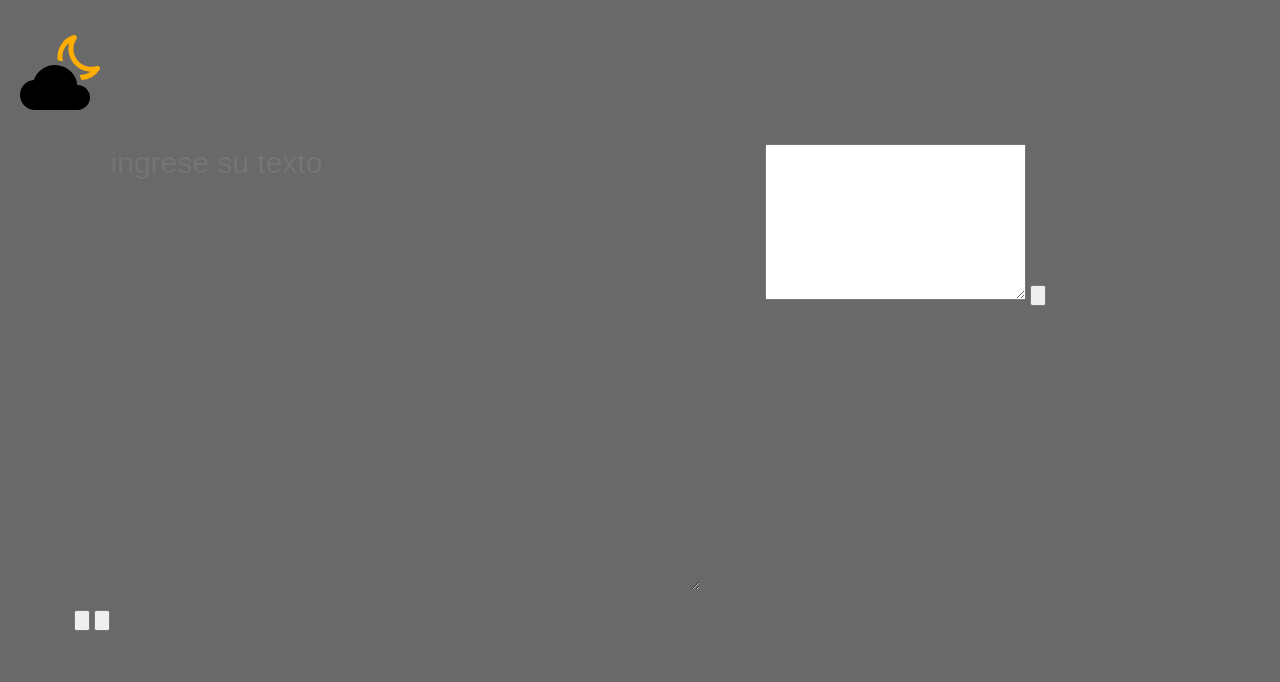
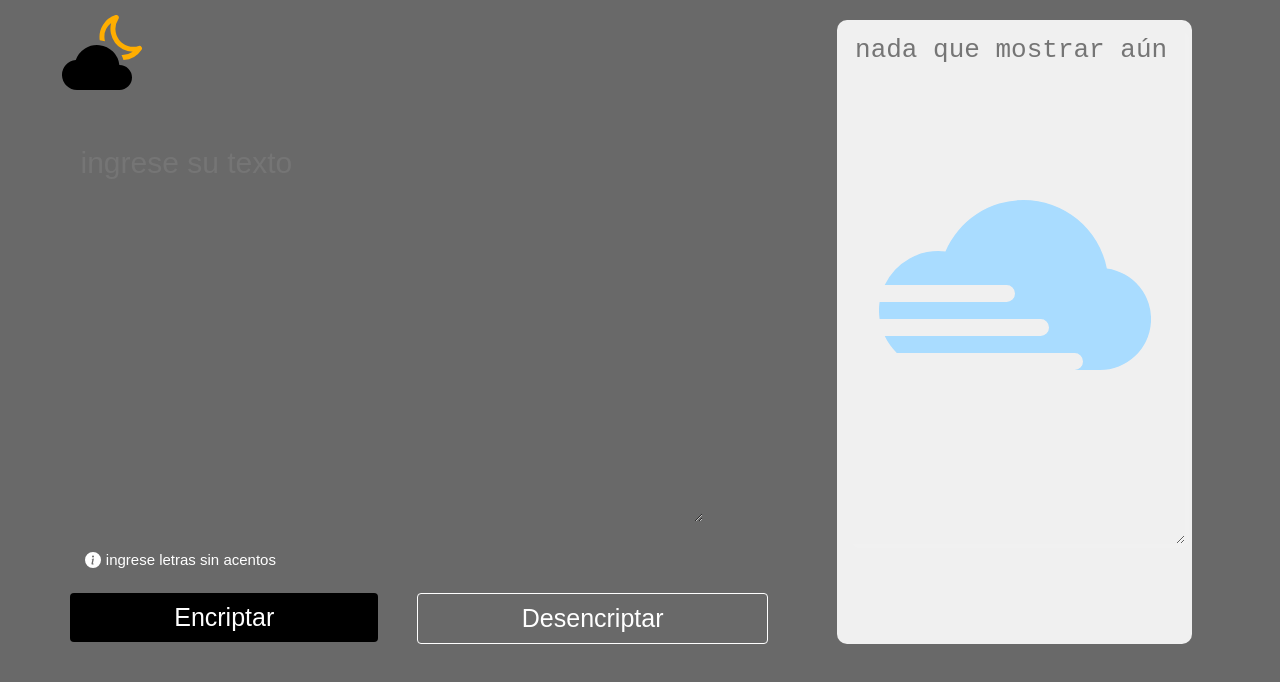
Before and after one commit to Chisrra/Encriptador-de-texto-Alura-Challenges-ONE, a plain HTML site: page index.html in a window 1280 px wide. Drawn offline with Linux system fonts and the light colour scheme.

Commit message:
Challenge complete

```diff
--- a/index.css
+++ b/index.css
@@ -1,16 +1,26 @@
-html, body {
+html,
+body {
     height: 100%;
     margin: 0;
     padding: 0;
-    background-color: #696969 ;
+    background-color: #696969;
     color: white;
-  }
+    font-family: Arial, Helvetica, sans-serif;
+}
 
 .contenedor-flex {
     display: flex;
-    width: 90%;
+    width: 95%;
     margin: 0px auto;
     padding-left: 20px;
+}
+
+.flex {
+    display: flex;
+}
+
+.flex-column {
+    flex-direction: column;
 }
 
 .colum {
@@ -34,7 +44,7 @@ html, body {
 }
 
 .logo {
-    margin: 30px 0px 30px 20px;
+    margin: 10px 0px 50px 20px;
 }
 
 .logo svg {
@@ -42,6 +52,93 @@ html, body {
     max-height: 80px;
     width: auto;
     height: auto;
+}
+
+.inline-flex {
+    display: inline-flex;
+    align-items: center;
+    padding: 10px;
+    width: 90%;
+}
+
+.inline-flex svg {
+    margin-right: 5px;
+    margin-left: 5%;
+}
+
+.inline-flex p {
+    font-size: 15px;
+}
+
+.block {
+    display: block;
+}
+
+.justify-center {
+    display: flex;
+    justify-content: center;
+}
+
+.align-items-center {
+    align-items: center;
+}
+
+.b-fill {
+    background-color: black;
+    color: white;
+    border: none;
+    padding: 10px 20px;
+    border-radius: 4px;
+    cursor: pointer;
+}
+
+.b-outline {
+    background-color: transparent;
+    color: white;
+    border: 1px solid white;
+    padding: 10px 20px;
+    border-radius: 4px;
+    cursor: pointer;
+}
+
+.b-orange-outline {
+    background-color: #ffae0044;
+    color: #333333;
+    border: 1px solid #ffae0044;
+    padding: 10px 20px;
+    border-radius: 4px;
+    cursor: pointer;
+    transition: background-color 0.3s ease, color 0.3s ease, border-color 0.3s ease;
+}
+
+.b-orange-outline:hover {
+    background-color: #ffae00;
+    color: white;
+    border-color: #ffae00;
+}
+
+
+.font-size-25 {
+    font-size: 25px;
+}
+
+.font-size-20 {
+    font-size: 20px;
+}
+
+.padding-h-30 {
+    padding-left: 30%;
+    padding-right: 30%;
+}
+
+.padding-h-25 {
+    padding-left: 25%;
+    padding-right: 25%;
+}
+
+.margin-auto {
+    margin-left: auto;
+    margin-right: auto;
 }
 
 #entrada {
@@ -56,3 +153,34 @@ html, body {
     font-family: Arial, Helvetica, sans-serif;
     font-size: 30px;
 }
+
+#entrada:focus {
+    outline: none;
+}
+
+#salida {
+    height: 80%;
+    width: 90%;
+    background-color: #f0f0f0;
+    background-image: url("images/cloud-fog-fill.svg");
+    background-position: center center;
+    background-size: 80%;
+    background-repeat: no-repeat;
+    border-radius: 10px;
+    box-shadow: 5px 5px 4px #ffffff1a;
+    margin-top: 5px;
+    padding: 10px;
+    border: none;
+    resize: vertical;
+    font-size: xx-large;
+}
+
+#salida:focus {
+    outline: none;
+}
+
+#contenedor-salida {
+    background-color: #f0f0f0;
+    border-radius: 10px;
+    margin-top: 20px;
+}
--- a/index.html
+++ b/index.html
@@ -13,44 +13,109 @@
 
 <body>
 
-    <div class="logo">
-        <svg xmlns="http://www.w3.org/2000/svg" fill="none" class="cloud-moon-fill"
-            viewBox="0 0 16 16">
-            <path d="M11.473 11a4.5 4.5 0 0 0-8.72-.99A3 3 0 0 0 3 16h8.5a2.5 2.5 0 0 0 0-5h-.027z"
-                style="fill: black;" />
-            <path
-                d="M11.286 1.778a.5.5 0 0 0-.565-.755 4.595 4.595 0 0 0-3.18 5.003 5.46 5.46 0 0 1 1.055.209A3.603 3.603 0 0 1 9.83 2.617a4.593 4.593 0 0 0 4.31 5.744 3.576 3.576 0 0 1-2.241.634c.162.317.295.652.394 1a4.59 4.59 0 0 0 3.624-2.04a.5.5 0 0 0-.565-.755a3.593 3.593 0 0 1-4.065-5.422z"
-                style="fill: #FFAE00;" />
-        </svg>
-    </div>
 
     <div class="contenedor-flex">
 
         <div class="colum colum-60">
 
-            <form>
+            <div class="logo">
+                <svg xmlns="http://www.w3.org/2000/svg" fill="none" class="cloud-moon-fill" viewBox="0 0 16 16">
+                    <path d="M11.473 11a4.5 4.5 0 0 0-8.72-.99A3 3 0 0 0 3 16h8.5a2.5 2.5 0 0 0 0-5h-.027z"
+                        style="fill: black;" />
+                    <path
+                        d="M11.286 1.778a.5.5 0 0 0-.565-.755 4.595 4.595 0 0 0-3.18 5.003 5.46 5.46 0 0 1 1.055.209A3.603 3.603 0 0 1 9.83 2.617a4.593 4.593 0 0 0 4.31 5.744 3.576 3.576 0 0 1-2.241.634c.162.317.295.652.394 1a4.59 4.59 0 0 0 3.624-2.04a.5.5 0 0 0-.565-.755a3.593 3.593 0 0 1-4.065-5.422z"
+                        style="fill: #FFAE00;" />
+                </svg>
+            </div>
 
-                <textarea name="entrada" id="entrada" rows="13" placeholder="ingrese su texto"></textarea>
+            <textarea name="entrada" id="entrada" rows="11" placeholder="ingrese su texto"></textarea>
 
-                <p></p>
-                <div>
-                    <input type="button" value="">
-                    <input type="button" value="">
+            <div class="inline-flex">
+                <svg xmlns="http://www.w3.org/2000/svg" width="16" height="16" fill="currentColor"
+                    class="bi bi-info-circle-fill" viewBox="0 0 16 16">
+                    <path
+                        d="M8 16A8 8 0 1 0 8 0a8 8 0 0 0 0 16zm.93-9.412-1 4.705c-.07.34.029.533.304.533.194 0 .487-.07.686-.246l-.088.416c-.287.346-.92.598-1.465.598-.703 0-1.002-.422-.808-1.319l.738-3.468c.064-.293.006-.399-.287-.47l-.451-.081.082-.381 2.29-.287zM8 5.5a1 1 0 1 1 0-2 1 1 0 0 1 0 2z" />
+                </svg>
+                <p>ingrese letras sin acentos</p>
+            </div>
+
+            <div class="contenedor-flex">
+                <div class="colum">
+                    <button onclick="encriptar()" class="b-fill font-size-25 padding-h-30">Encriptar</button>
                 </div>
-            </form>
+
+                <div class="colum">
+                    <button onclick="decriptar()" class="b-outline font-size-25 padding-h-30">Desencriptar</button>
+
+                </div>
+
+            </div>
 
         </div>
 
-        <div class="colum colum-40">
+        <div class="colum colum-40 justify-center">
+            <div class="flex flex-column align-items-center" id="contenedor-salida">
+                <textarea name="salida" rows="10" id="salida" class="margin-auto" placeholder="nada que mostrar aún"
+                    readonly></textarea>
 
-            <div>
-                <textarea name="" id="" cols="30" rows="10"></textarea>
-
-                <input type="button" value="">
-
+                <button class="b-orange-outline font-size-20 padding-h-25" id="copiar" style="display: none;"
+                    onclick="copiar()">Copiar</button>
             </div>
         </div>
+
     </div>
 </body>
 
+<script>
+    const textIn = document.getElementById("entrada");
+    const textOut = document.getElementById("salida");
+    const copiarB = document.getElementById("copiar");
+    textOut.value = "";
+
+    function encriptar() {
+        let texto = textIn.value;
+
+        if (texto.trim() !== "") {
+            texto = texto.replace(/e/g, "enter");
+            texto = texto.replace(/i/g, "imes");
+            texto = texto.replace(/a/g, "ai");
+            texto = texto.replace(/o/g, "ober");
+            texto = texto.replace(/u/g, "ufat");
+
+            textOut.style.backgroundImage = "none";
+            textOut.value = texto;
+
+            copiarB.style.display = "block";
+        }
+    }
+
+    function decriptar() {
+        let texto = textIn.value;
+
+        if (texto.trim() !== "") {
+            texto = texto.replace(/enter/g, "e");
+            texto = texto.replace(/imes/g, "i");
+            texto = texto.replace(/ai/g, "a");
+            texto = texto.replace(/ober/g, "o");
+            texto = texto.replace(/ufat/g, "u");
+
+            textOut.style.backgroundImage = "none";
+            textOut.value = texto;
+
+            copiarB.style.display = "block";
+        }
+    }
+
+    function copiar() {
+        textOut.select();
+        textOut.setSelectionRange(0, textOut.value.length);
+
+        document.execCommand("copy");
+        window.getSelection().removeAllRanges();
+
+        alert("Texto copiado al portapapeles");
+    }
+
+</script>
+
 </html>
```
Also changed, not shown: Images/cloud-fog-fill.svg (added).
